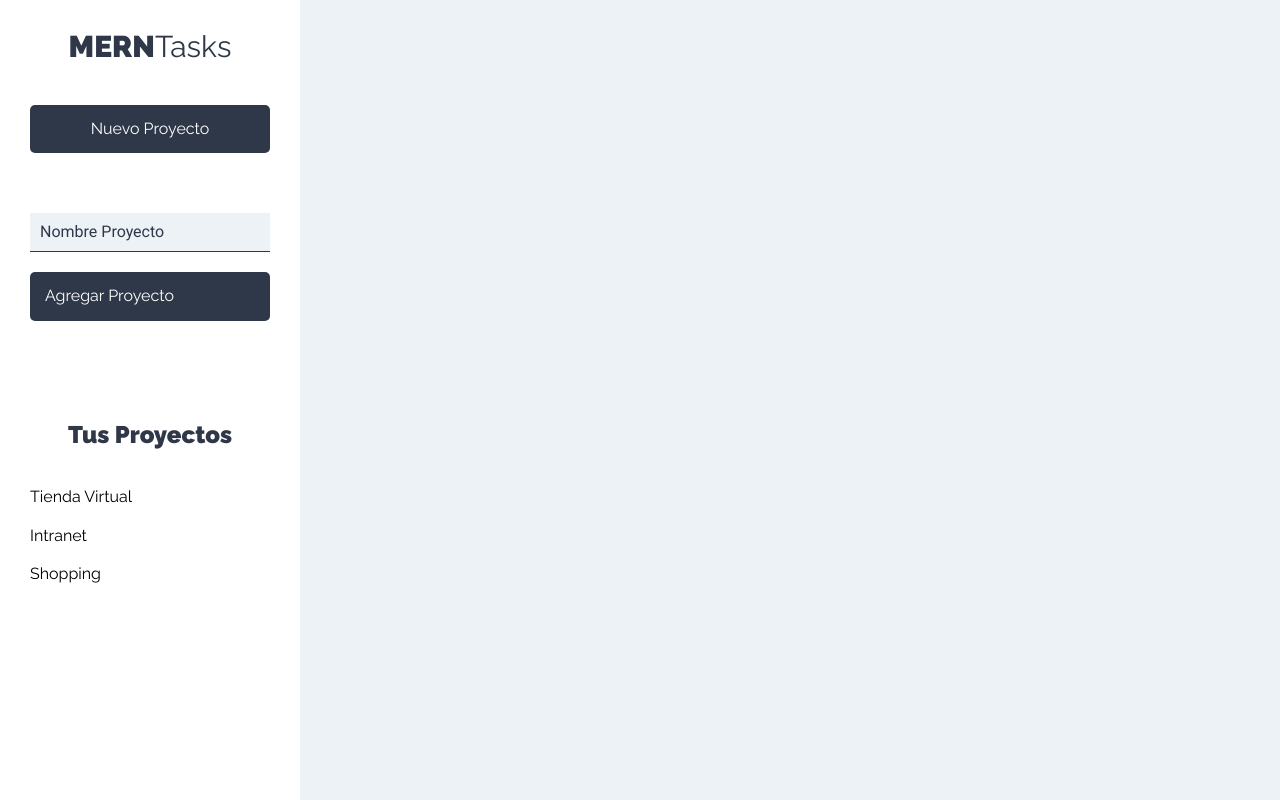
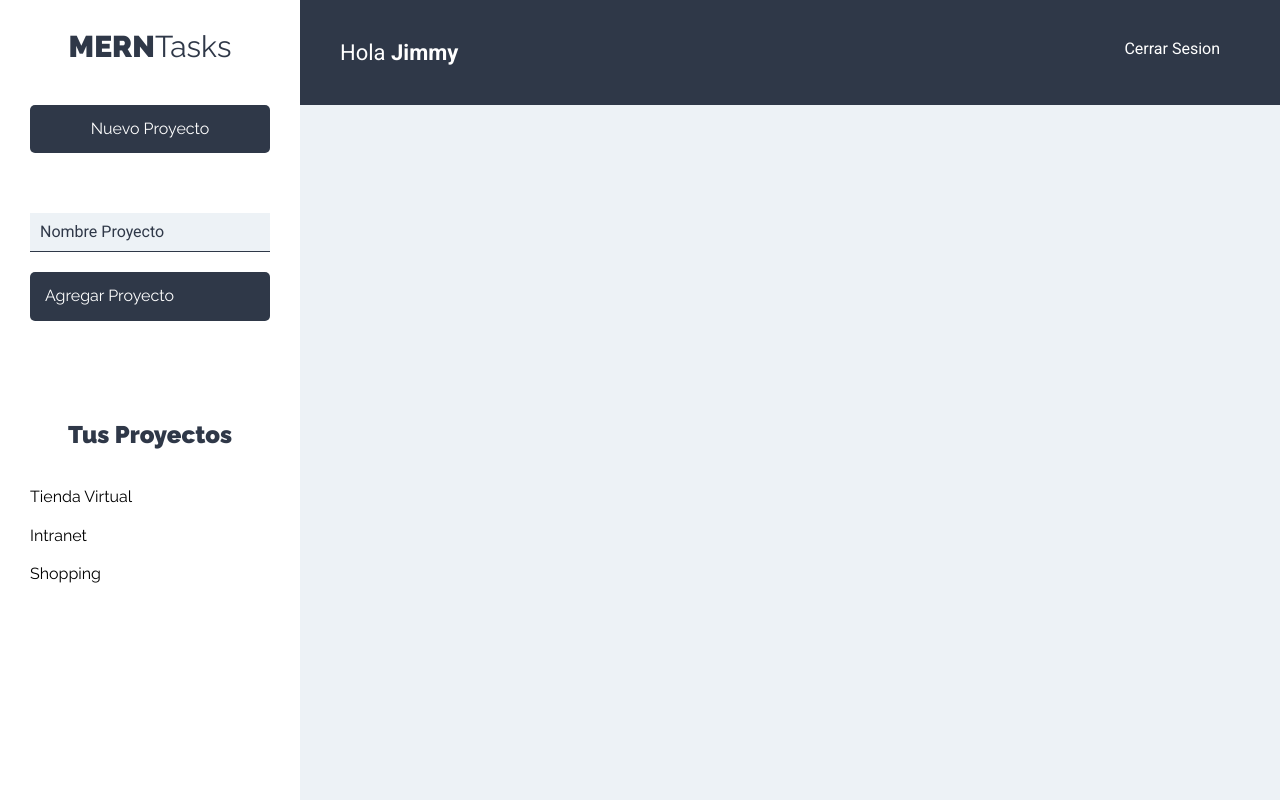
Before and after one commit to jimmy404/MERN-Client, a React (Create React App) app: page /proyectos in a window 1280 px wide. Built offline with nearby package versions, Linux system fonts and the light colour scheme.

Commit message:
Adding import Barra in Proyecto.js

```diff
--- a/src/components/proyectos/Proyectos.js
+++ b/src/components/proyectos/Proyectos.js
@@ -1,11 +1,13 @@
 import React from 'react';
 import Sidebar from '../layout/Sidebar';
+import Barra from '../layout/Barra';
 
 const Proyectos = () => {
     return (
         <div className="contenedor-app">
             <Sidebar />
             <div className="seccion-principal">
+                <Barra />
                 <main>
                     <div className="contenedor-tareas">
 
```
